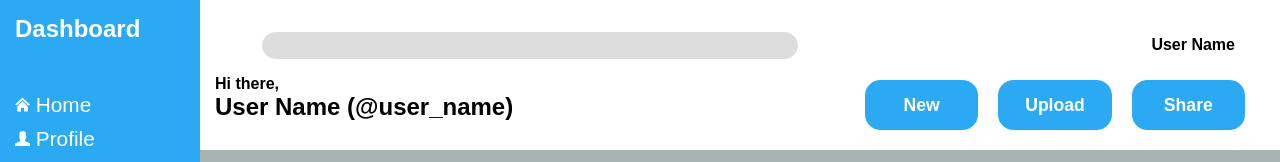
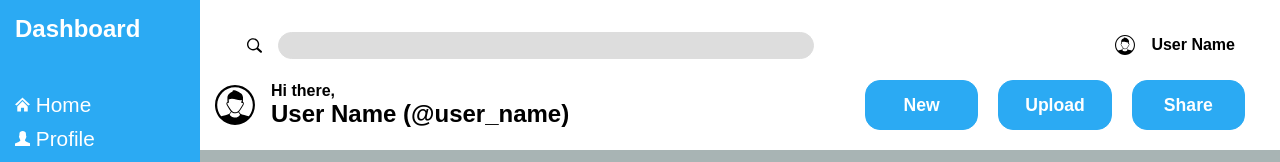
Before and after one commit to smmmfrd/admin-dashboard, a plain HTML site: page index.html in a window 1280 px wide. Shown: the top 162 px of the page. Drawn offline with Linux system fonts and the light colour scheme.

Commit message:
Search and Profile Icons Implemented

```diff
--- a/index.html
+++ b/index.html
@@ -31,14 +31,19 @@
     <main>
         <div id="header">
             <div id="search-bar">
+                <img src="./icons/search.svg" alt="icon of a home" width="15px" height="15px" class="icon">
                 <input type="text">
             </div>
             <div id="profile">
+                <img src="./icons/avatar.svg" alt="icon of a home" width="20px" height="20px" class="icon">
                 User Name
             </div>
-            <div id="welcome-message">
-                <h4>Hi there,</h4>
-                <h2>User Name (@user_name)</h2>
+            <div id="profile-welcome">
+                <img src="./icons/avatar.svg" alt="icon of a home" width="40px" height="40px" class="icon">
+                <div id="welcome-message">
+                    <h4>Hi there,</h4>
+                    <h2>User Name (@user_name)</h2>
+                </div>
             </div>
             <div id="header-controls">
                 <input type="button" value="New">
--- a/style.css
+++ b/style.css
@@ -53,6 +53,7 @@ main{
     display: flex;
     justify-content: center;
     align-items: center;
+    gap: 1rem;
 }
 
 #search-bar > input{
@@ -69,8 +70,14 @@ main{
     display: flex;
     justify-content: end;
     align-items: center;
+    gap: 1rem;
+    font-weight: bold;
+}
 
-    font-weight: bold;
+#profile-welcome{
+    display: flex;
+    align-items: center;
+    gap: 1rem
 }
 
 #header-controls{
```
Also changed, not shown: icons/search.svg (added), 1 other file.
